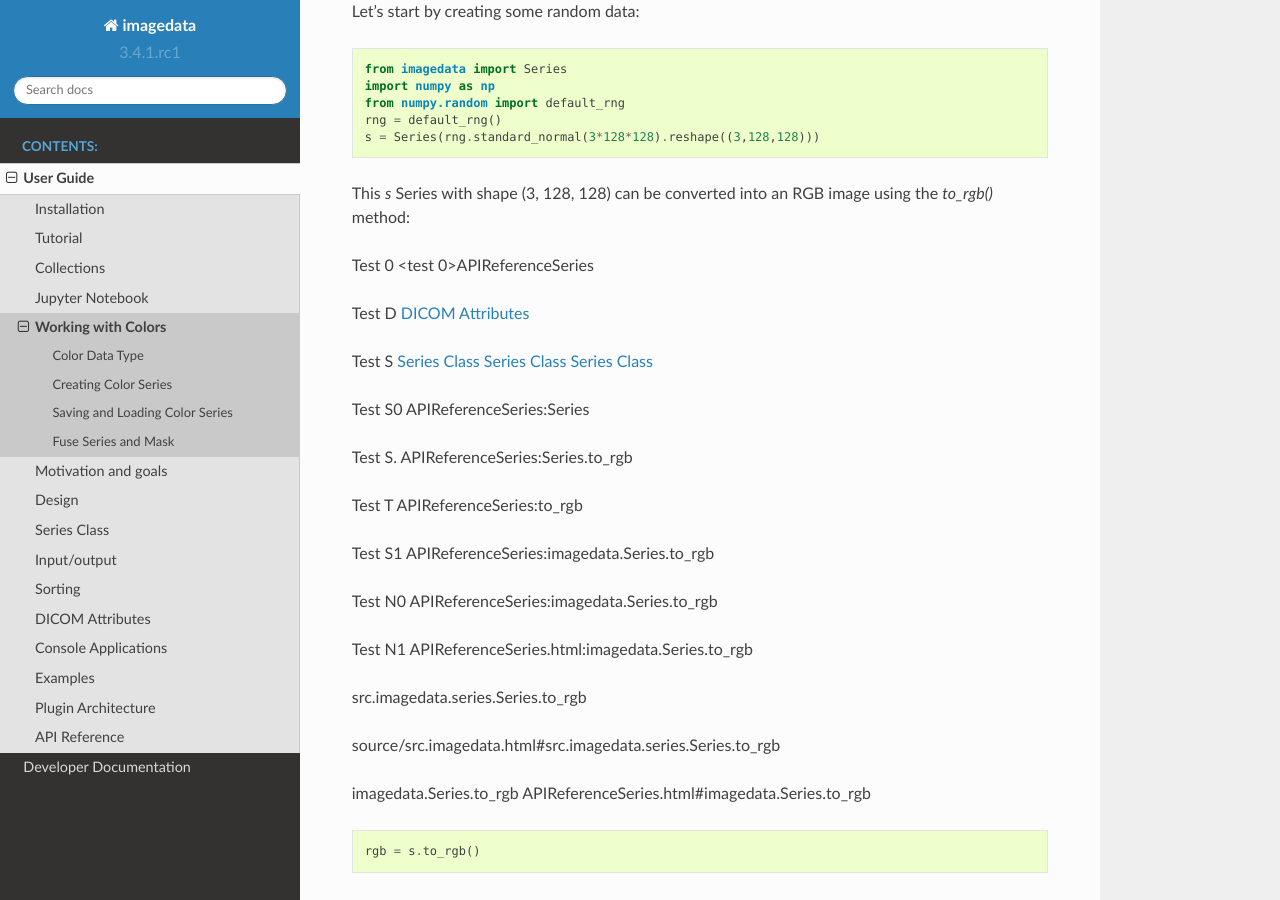
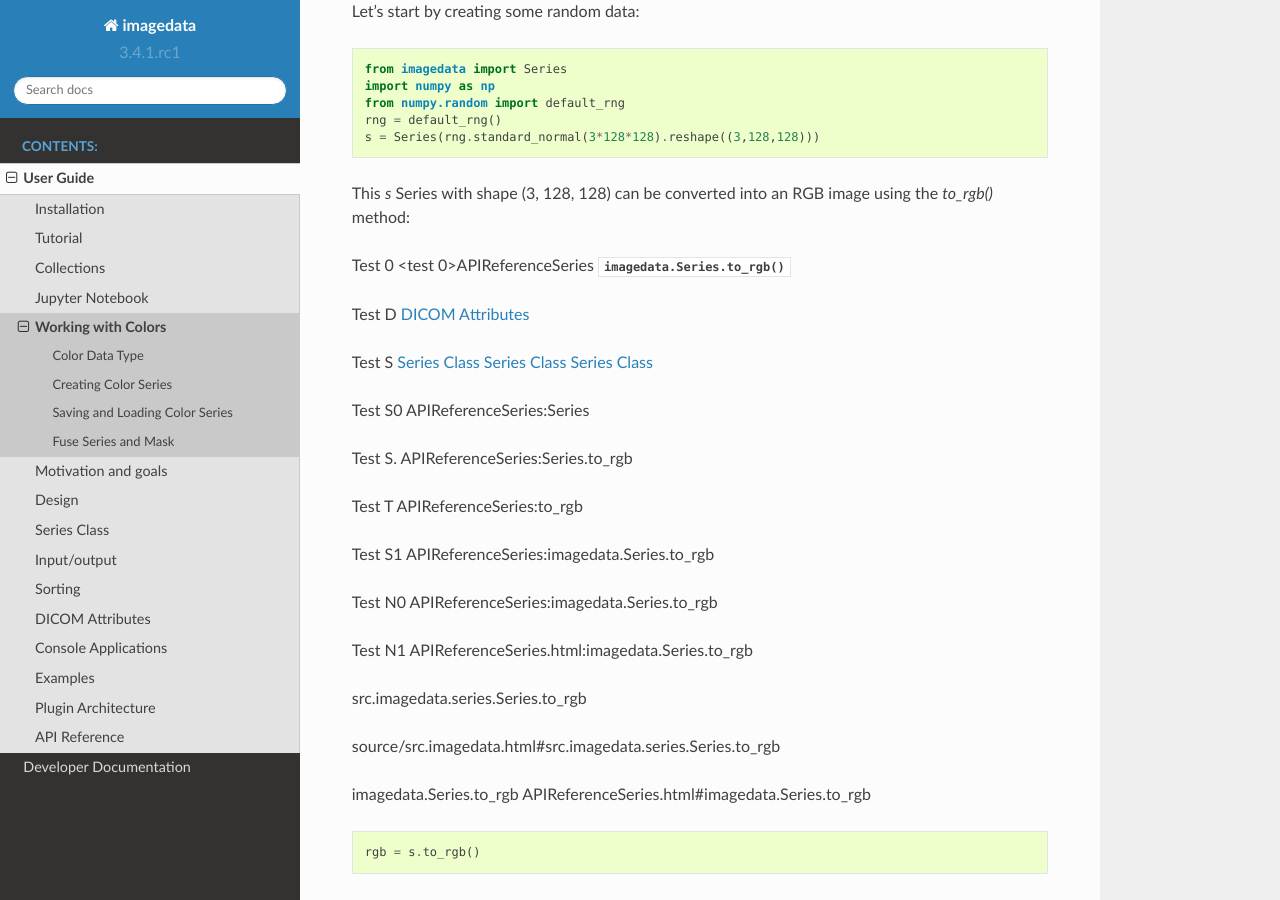
Before and after one commit to erling6232/imagedata, a Sphinx documentation site: the page built from docs/Colors.rst, in a window 1280 px wide and 900 px high, scrolled down 573 px. Built offline with Sphinx 7.4.7 and the Read the Docs theme 2.0.0, drawn with Linux system fonts in a browser that asks for light colours.

Commit message:
Updated documentation.

```diff
--- a/docs/Colors.rst
+++ b/docs/Colors.rst
@@ -43,6 +43,7 @@ the `to_rgb()` method:
 
 Test 0
 :ref:`<test 0>APIReferenceSeries`
+:meth:`imagedata.Series.to_rgb`
 
 Test D
 :ref:`DICOMAttributes`
```
